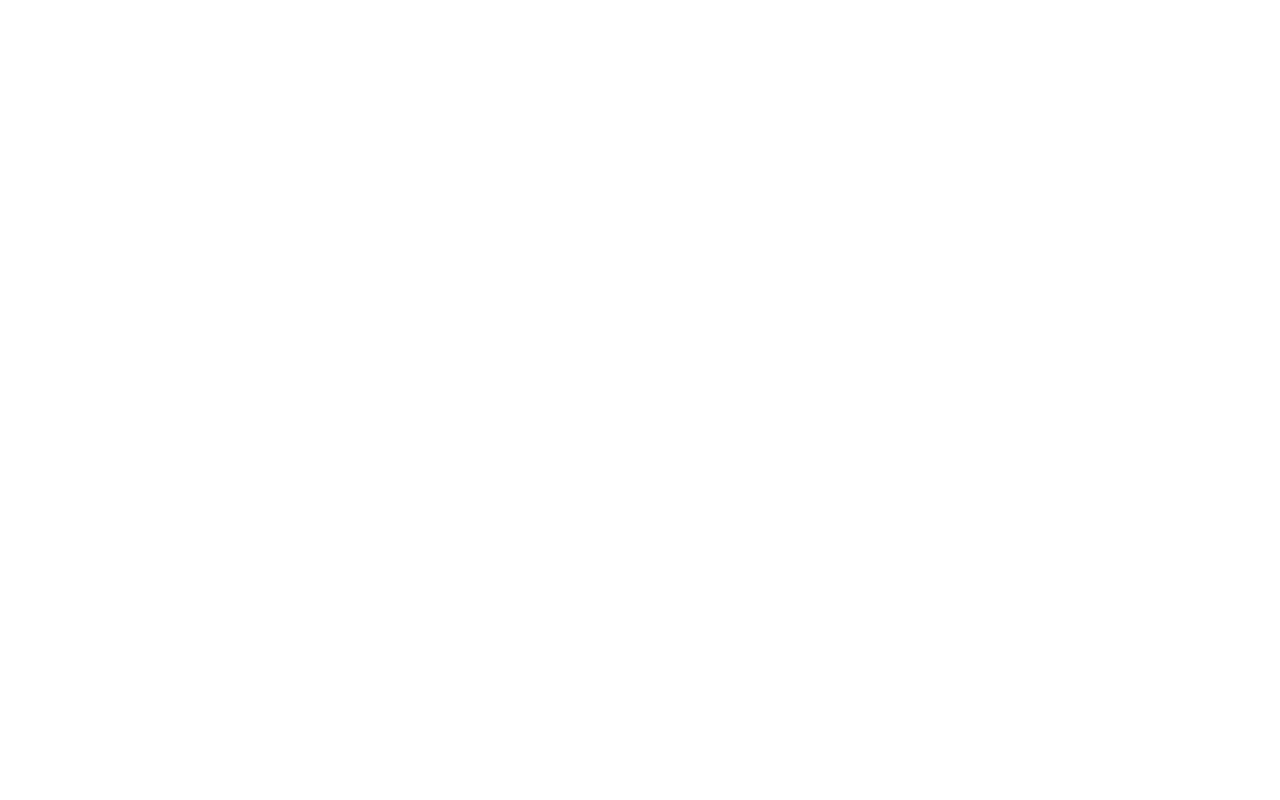
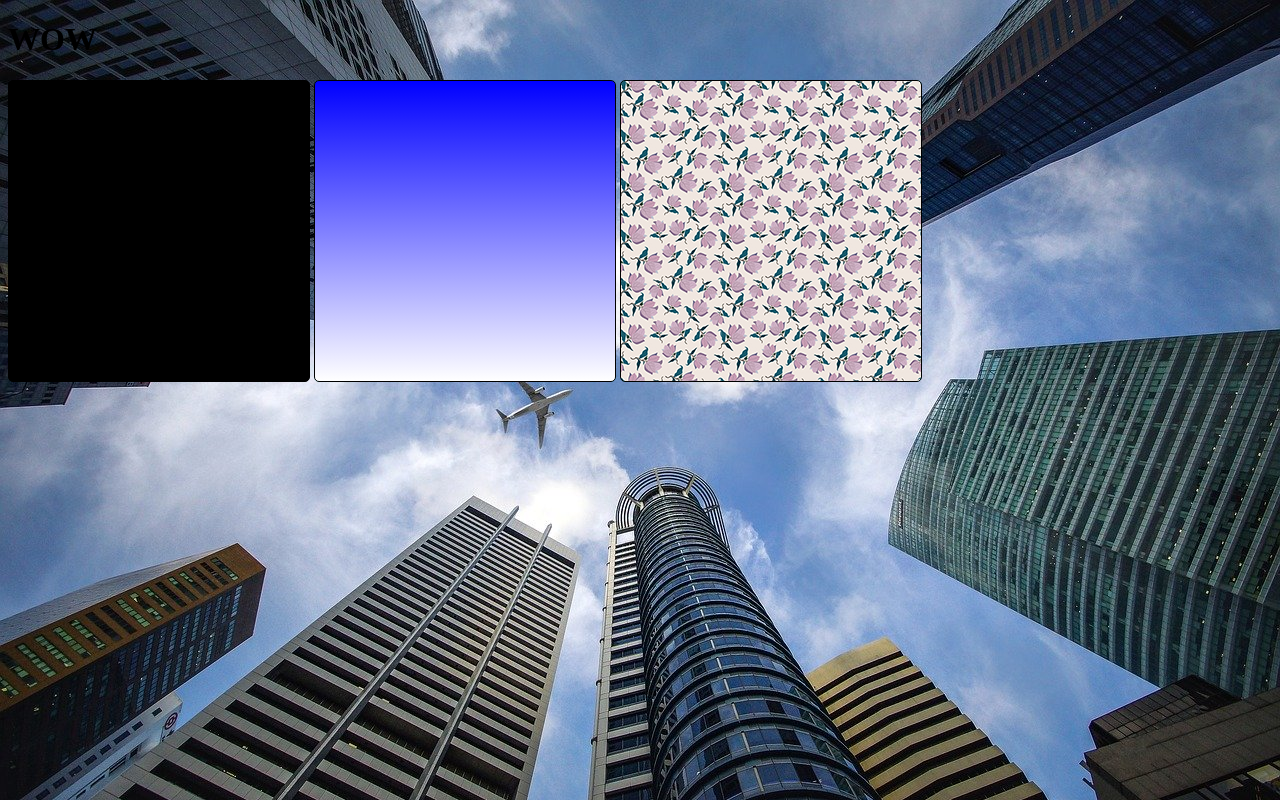
Before and after one commit to jcmartinss/Modulo3htmlcss, a plain HTML site: page ex01backgroudimage/index.html in a window 1280 px wide. Drawn offline with Linux system fonts and the light colour scheme.

Commit message:
divs e backgrounds

```diff
--- a/ex01backgroudimage/index.html
+++ b/ex01backgroudimage/index.html
@@ -1,11 +1,27 @@
 <!DOCTYPE html>
-<html lang="en">
+<html lang="pt-br">
 <head>
     <meta charset="UTF-8">
     <meta name="viewport" content="width=device-width, initial-scale=1.0">
-    <title>Document</title>
+    <title>Background image</title>
+    <link rel="stylesheet" href="style.css">
 </head>
 <body>
+    <h1>WOW</h1>
+    <div id="q1" class="quadrado">
+
+
+    </div>
+    <div id = "q2" class="quadrado">
+
+
+    </div>
+    <div id="q3" class="quadrado">
+
+
+    </div>
+
+
 
 </body>
 </html>
--- a/ex01backgroudimage/style.css
+++ b/ex01backgroudimage/style.css
@@ -0,0 +1,25 @@
+.quadrado{
+border: 1px solid black;
+width: 300px;
+height: 300px;
+display: inline-block;
+border-radius: 5px;
+background-color: aqua;
+}
+
+#q1{
+    background-color: black;
+}
+#q2{
+background-image: linear-gradient(to top, white,
+blue);
+}
+#q3{
+background-image: url(pattern003.png);
+}
+
+
+body{
+    background-image: url(wallpaper002.jpg);
+    background-size: cover;
+}
```
